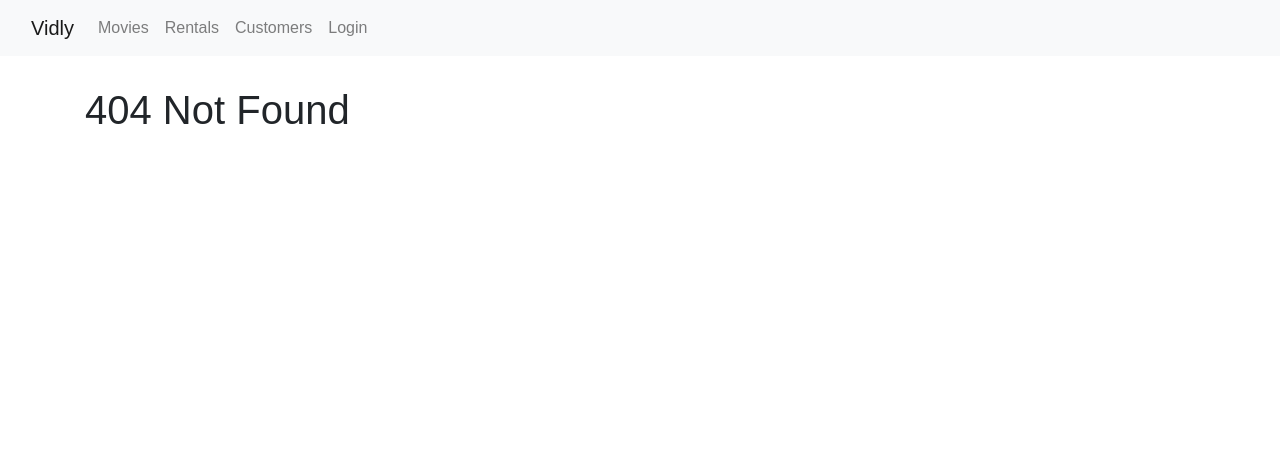
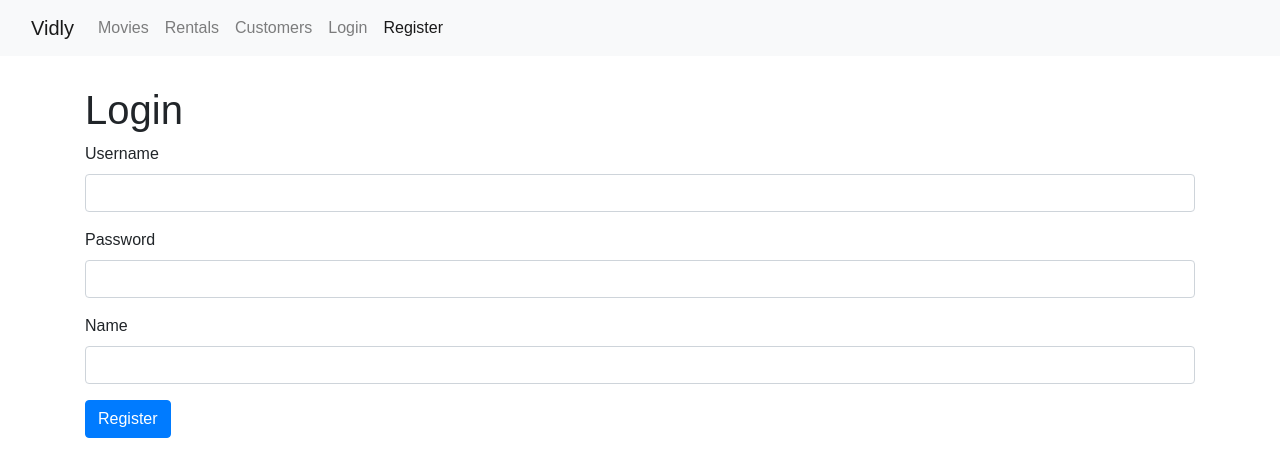
Before and after one commit to rahulharlalka/Learning_react2, a React (Create React App) app: page /register in a window 1280 px wide. Before the commit this address led to /not-found. Shown: the top 476 px of the page. Built offline with nearby package versions, Linux system fonts and the light colour scheme.

Commit message:
RegisterForm created , navlink added an route created

```diff
--- a/src/App.js
+++ b/src/App.js
@@ -7,6 +7,7 @@ import { Route, Redirect, Switch } from "react-router-dom";
 import NavBar from "./components/NavBar.jsx";
 import MovieForm from "./components/MovieForm";
 import LoginForm from "./components/LoginForm";
+import RegisterForm from "./components/RegisterForm";
 
 function App() {
   return (
@@ -14,6 +15,7 @@ function App() {
       <NavBar />
       <main className="container">
         <Switch>
+          <Route path="/register" component={RegisterForm} />
           <Route path="/login" component={LoginForm} />
           <Route path="/movies/:id" component={MovieForm} />
           <Route path="/movies" component={Movies}></Route>
--- a/src/components/NavBar.jsx
+++ b/src/components/NavBar.jsx
@@ -41,6 +41,11 @@ const Navbar = () => {
                 Login
               </NavLink>
             </li>
+            <li className="nav-item">
+              <NavLink className="nav-link" to="/register">
+                Register
+              </NavLink>
+            </li>
           </ul>
         </div>
       </div>
--- /dev/null
+++ b/src/components/RegisterForm.jsx
@@ -0,0 +1,88 @@
+import React, { useState } from "react";
+import Input from "./common/Input.jsx";
+import Joi from "joi-browser";
+
+function RegisterForm() {
+  const [account, setAccount] = useState({
+    username: "",
+    password: "",
+    name: "",
+  });
+  const [errors, setErrors] = useState({});
+
+  const schema = {
+    username: Joi.string().email().required().label("Username"),
+    password: Joi.string().min(8).required().label("Password"),
+    name: Joi.string().required().label("Name"),
+  };
+
+  function validate() {
+    const result = Joi.validate(account, schema, { abortEarly: false });
+    if (!result.error) return null;
+    const newErrors = {};
+    for (let item of result.error.details)
+      newErrors[item.path[0]] = item.message;
+    return newErrors;
+  }
+
+  function validateProperty({ name, value }) {
+    const obj = { [name]: value };
+    const newSchema = { [name]: schema[name] };
+    const { error } = Joi.validate(obj, newSchema);
+    return error ? error.details[0].message : null;
+  }
+
+  function handleSubmit(e) {
+    e.preventDefault();
+    const newErrors = validate();
+
+    setErrors(newErrors || {});
+    if (newErrors) return;
+  }
+
+  function handleChange(e) {
+    const newError = { ...errors };
+    const errorMsg = validateProperty(e.currentTarget);
+    if (errorMsg) newError[e.currentTarget.name] = errorMsg;
+    else delete newError[e.currentTarget.name];
+
+    const newAccount = { ...account };
+    newAccount[e.currentTarget.name] = e.currentTarget.value;
+    setAccount(newAccount);
+    setErrors(newError);
+  }
+
+  return (
+    <div>
+      <h1>Login</h1>
+      <form onSubmit={handleSubmit}>
+        <Input
+          name="username"
+          label="Username"
+          value={account.username}
+          onChange={handleChange}
+          error={errors.username}
+        />
+        <Input
+          name="password"
+          label="Password"
+          value={account.password}
+          onChange={handleChange}
+          error={errors.password}
+        />
+
+        <Input
+          name="name"
+          label="Name"
+          value={account.name}
+          onChange={handleChange}
+          error={errors.name}
+        />
+
+        <button className="btn btn-primary">Register</button>
+      </form>
+    </div>
+  );
+}
+
+export default RegisterForm;
```
Also changed, not shown: 2 other files (tests, documents, lock files or other folders).
